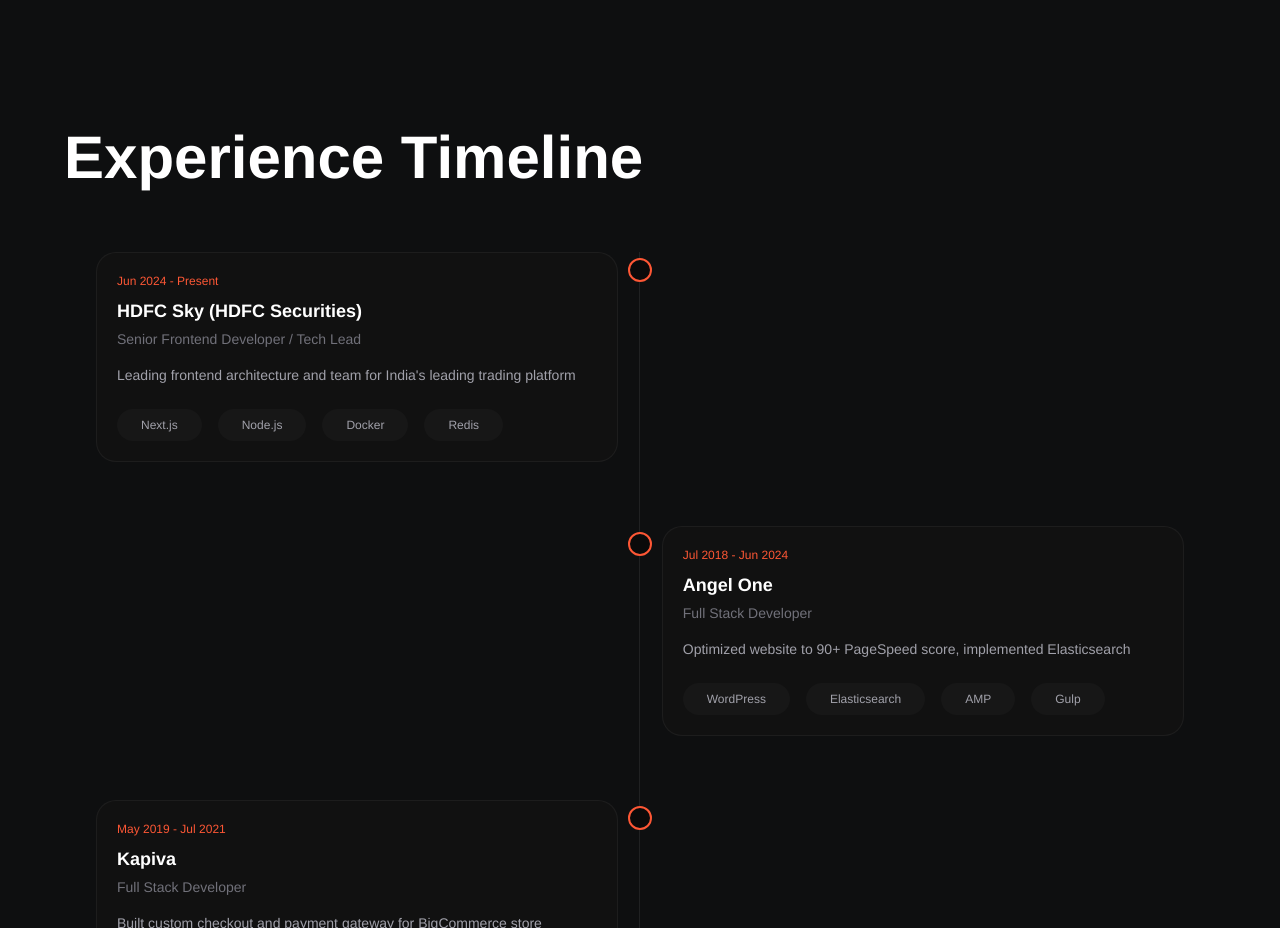
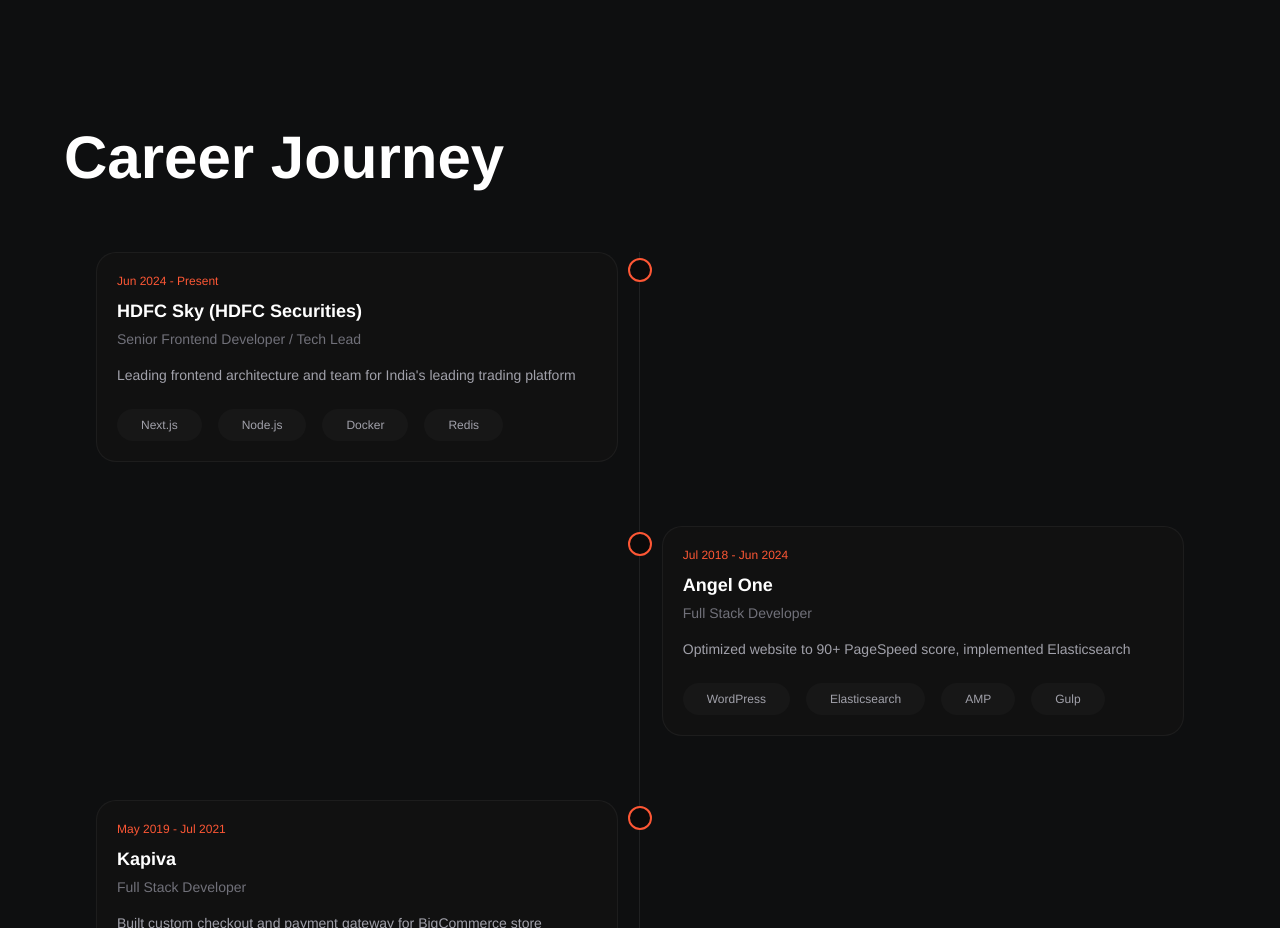
Before and after one commit to milindex/milinds.dev, a Next.js app: page / in a window 1280 px wide. Shown: the part 2420-3348 px from the top of the page. Built offline with nearby package versions, Linux system fonts and the light colour scheme; a web font is replaced by a local one.

Commit message:
refactor: rename ExperienceTimeline to CareerJourney, update route to /timeline

```diff
--- a/src/app/page.tsx
+++ b/src/app/page.tsx
@@ -2,7 +2,7 @@
 import TrustBar from '@/components/sections/TrustBar';
 import CompanyMarquee from '@/components/sections/CompanyMarquee';
 import FeaturedCaseStudies from '@/components/sections/FeaturedCaseStudies';
-import ExperienceTimeline from '@/components/sections/ExperienceTimeline';
+import CareerJourney from '@/components/sections/CareerJourney';
 import TechnologyStack from '@/components/sections/TechnologyStack';
 import WritingInsights from '@/components/sections/WritingInsights';
 import OpenSource from '@/components/sections/OpenSource';
@@ -17,7 +17,7 @@
       <TrustBar />
       <CompanyMarquee />
       <FeaturedCaseStudies />
-      <ExperienceTimeline />
+      <CareerJourney />
       <TechnologyStack />
       <WritingInsights />
       <OpenSource />
--- a/src/components/sections/ExperienceTimeline.tsx
+++ b/src/components/sections/CareerJourney.tsx
@@ -34,9 +34,9 @@
   },
 ];
 
-function ExperienceTimeline() {
+function CareerJourney() {
   return (
-    <Section heading="Experience Timeline">
+    <Section heading="Career Journey">
       <Container>
         <div className="relative">
           <div className="absolute left-4 top-0 h-full w-px bg-white/[0.08] md:left-1/2 md:-translate-x-px" />
@@ -70,7 +70,7 @@
         </div>
         <div className="mt-8 text-center">
           <Link
-            href="/experience"
+            href="/timeline"
             className="inline-flex items-center gap-1 text-sm font-medium text-brand-primary hover:underline"
           >
             View Full Timeline
@@ -81,4 +81,4 @@
   );
 }
 
-export default ExperienceTimeline;
+export default CareerJourney;
```
